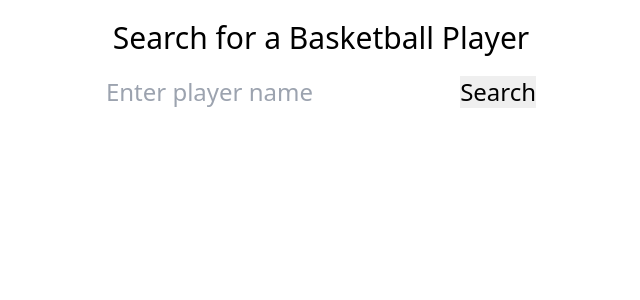
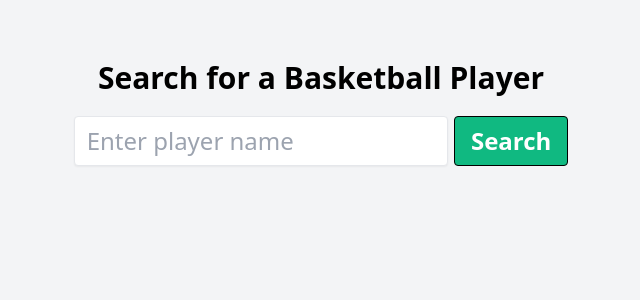
Before and after one commit to MichaelBosciglio/Basketball-Web-Scraper, a Flask app: page / in a window 1280 px wide. Shown: the top 300 px of the page, without its empty margins (319-959 px from the left). Run offline with Flask 3, Linux system fonts and the light colour scheme.

Commit message:
Update index.html

```diff
--- a/templates/index.html
+++ b/templates/index.html
@@ -1,26 +1,32 @@
 <!DOCTYPE html>
-<html lang="en"></html>
+<html lang="en">
 <head>
     <meta charset="UTF-8">
     <meta http-equiv="X-UA-Compatible" content="IE=edge">
     <meta name="viewport" content="width=device-width, initial-scale=1.0">
     <link rel="stylesheet" href="https://cdn.jsdelivr.net/npm/tailwindcss@2.2.19/dist/tailwind.min.css">
+    <title>Basketball Player Search</title>
 </head>
-<body>
-    <div class="flex flex-col justify-center items-center text-2xl max-w-full max-h-full">
-        <h2 class="text-3xl my-5">Search for a Basketball Player</h2>
+<body class="bg-gray-100">
+    <div class="flex flex-col justify-center items-center text-2xl max-w-full max-h-full py-10">
+        <h2 class="text-3xl my-5 font-bold">Search for a Basketball Player</h2>
         <form action="/" method="post">
-            <input type="text" name="player_name" placeholder="Enter player name">
-            <input type="submit" value="Search">
+            <div class="mb-4">
+                <input type="text" name="player_name" placeholder="Enter player name" class="px-3 py-2 border rounded shadow-sm focus:outline-none focus:ring focus:border-blue-300">
+                <input type="submit" value="Search" class="bg-green-500 hover:bg-green-400 text-white font-bold py-2 px-4 rounded focus:outline-none focus:shadow-outline border border-black">
+            </div>
         </form>
 
         {% if player_info %}
         {% if player_info[10] == True %}
-            <h2 class="mt-5 text-red-500">Player not found, here is Kwame Brown instead</h2>
+            <h2 class=" text-red-500 mb-3">Player not found, here is Kwame Brown instead</h2>
         {% endif %}
-            <h2 class="my-5">Player Information</h2>
-            <img src="{{ player_info[9] }}" alt="Player Image" class="w-60 h-60 mb-5 border-black">
-            <p>Player Name: {{ player_info[8] }}</p>
+        <div class="flex flex-col items-center justify-center bg-white p-5 w-full max-w-md">
+            <h2 class="mb-5 font-semibold text-center">Player Information</h2>
+            <div class="flex justify-center">
+                <img src="{{ player_info[9] }}" alt="Player Image" class="w-60 h-60 mb-5 border border-gray-500">
+            </div>
+            <p class="font-semibold text-center">{{ player_info[8] }}</p>
             <p>Games Played: {{ player_info[0] }}</p>
             <p>Points Per Game: {{ player_info[1] }}</p>
             <p>Rebounds Per Game: {{ player_info[2] }}</p>
@@ -29,6 +35,7 @@
             <p>3 Point Field Goal Percentage: {{ player_info[5] }}</p>
             <p>Free Throw Percentage: {{ player_info[6] }}</p>
             <p>Effective Field Goal Percentage: {{ player_info[7] }}</p>
+        </div>
         {% endif %}
     </div>
 </body>
```
